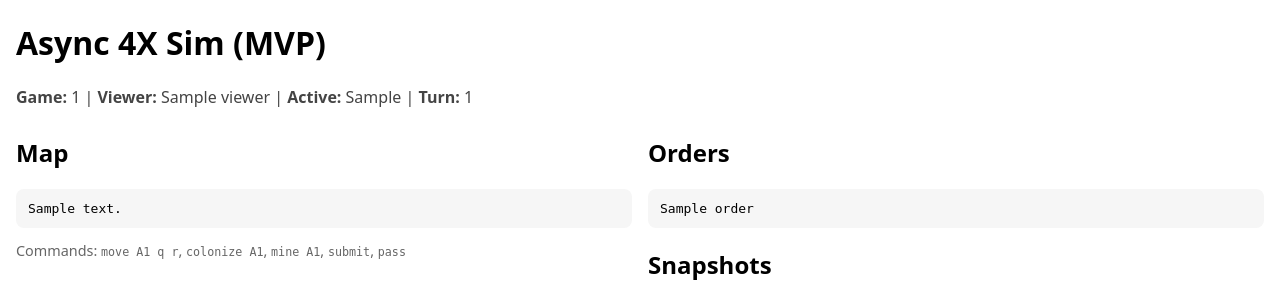
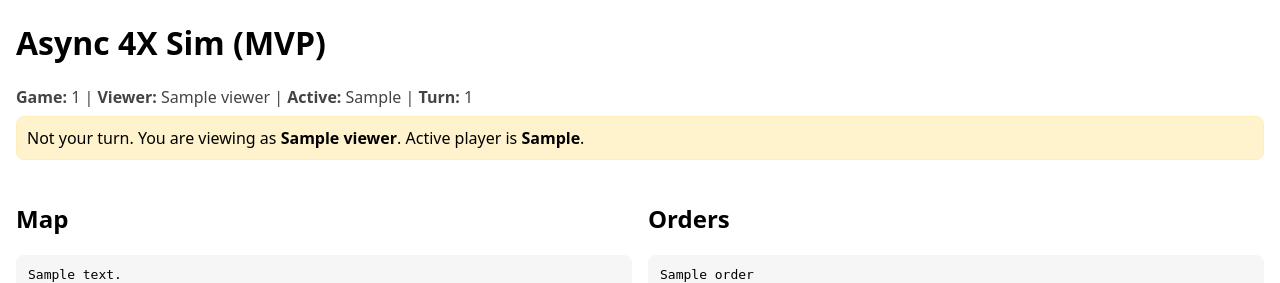
Before and after one commit to josiahnarog/async-4x-sim, a FastAPI app: template templates/index.html in a window 1280 px wide. Shown: the top 283 px of the page. Run offline with FastAPI, Linux system fonts and the light colour scheme; the template is opened without the code that fills it: most values are stand-ins (such as "Sample title", 1, 10 or a date in 2020).

Commit message:
:sparkle: Enables two player server control, locks out inactive user. Enables docker deployment, adds requirements.txt, adds tests.

```diff
--- a/app.py
+++ b/app.py
@@ -38,6 +38,22 @@ def _tail(lines: list[str], n: int = 50) -> list[str]:
     return lines[-n:]
 
 
+def _requires_active_player(cmd_head: str) -> bool:
+    """
+    Commands that mutate game state (or mutate server-side persistence like snapshots)
+    require viewer == active player.
+
+    Read-only commands can be run by anyone.
+    """
+    cmd_head = (cmd_head or "").lower()
+    if cmd_head in ("", "help"):
+        return False
+    if cmd_head in ("list-saves",):
+        return False
+    # Everything else is treated as stateful/mutating for MVP safety.
+    return True
+
+
 def _apply_command(game_id: str, game, viewer: str, command: str) -> list[str]:
     """
     Minimal command surface for MVP UI.
@@ -52,6 +68,9 @@ def _apply_command(game_id: str, game, viewer: str, command: str) -> list[str]:
     if not viewer:
         raise HTTPException(status_code=400, detail="viewer is required")
 
+    # Determine active player name (server authority)
+    active_name = getattr(getattr(game, "active_player", None), "name", None) or ""
+
     # Set active player if viewer matches a player name (simple MVP behavior).
     # If viewer doesn't match, we still let them view but command may fail.
     try:
@@ -64,6 +83,16 @@ def _apply_command(game_id: str, game, viewer: str, command: str) -> list[str]:
 
     parts = cmd.split()
     head = parts[0].lower()
+
+    # Turn enforcement: only active player may run mutating commands
+    if _requires_active_player(head):
+        if not active_name:
+            raise HTTPException(status_code=500, detail="active player is not set")
+        if viewer != active_name:
+            raise HTTPException(
+                status_code=403,
+                detail=f"Not your turn. Active player is '{active_name}'.",
+            )
 
     # Core loop commands
     if head == "submit":
@@ -248,8 +277,12 @@ def ui_command(
     command: str = Form(""),
 ):
     game = _load_game(game_id)
-    events = _apply_command(game_id, game, viewer, command)
-    _save_game(game_id, game)
+    try:
+        events = _apply_command(game_id, game, viewer, command)
+        _save_game(game_id, game)
+    except HTTPException as e:
+        # For the HTML UI we render the error as a message instead of 500-ing.
+        events = [f"ERROR: {e.detail}"]
 
     # Append UI-visible events into log tail by relying on game.log updates.
     state = _ui_state(game_id, viewer)
--- /dev/null
+++ b/requirements.txt
@@ -0,0 +1,5 @@
+fastapi
+uvicorn
+jinja2
+python-multipart
+pytest
--- a/templates/index.html
+++ b/templates/index.html
@@ -14,6 +14,7 @@
     button { padding: 10px 14px; border-radius: 8px; border: 1px solid #333; background: white; cursor: pointer; }
     .meta { color: #444; margin-bottom: 8px; }
     .small { font-size: 0.9em; color: #666; }
+    .warn { background: #fff3cd; border: 1px solid #ffeeba; padding: 10px; border-radius: 8px; }
   </style>
 </head>
 <body>
@@ -24,6 +25,13 @@
     <b>Active:</b> {{ active_player }} |
     <b>Turn:</b> {{ turn_number }}
   </div>
+
+  {% if viewer != active_player %}
+    <div class="warn">
+      Not your turn. You are viewing as <b>{{ viewer }}</b>. Active player is <b>{{ active_player }}</b>.
+    </div>
+    <br/>
+  {% endif %}
 
   <div class="row">
     <div class="col">
@@ -60,8 +68,8 @@
         </div>
         <br/>
         <div class="btnrow">
-          <button type="button" onclick="sendCmd('submit')">Submit</button>
-          <button type="button" onclick="sendCmd('pass')">Pass</button>
+          <button type="button" onclick="sendCmd('submit')" {% if viewer != active_player %}disabled{% endif %}>Submit</button>
+          <button type="button" onclick="sendCmd('pass')" {% if viewer != active_player %}disabled{% endif %}>Pass</button>
         </div>
         <br/>
 
```
Also changed, not shown: tests/test_api_snapshots.py (+2 -2 lines), tests/test_turn_enforcement.py (added, +24 -0 lines), 2 other files.
